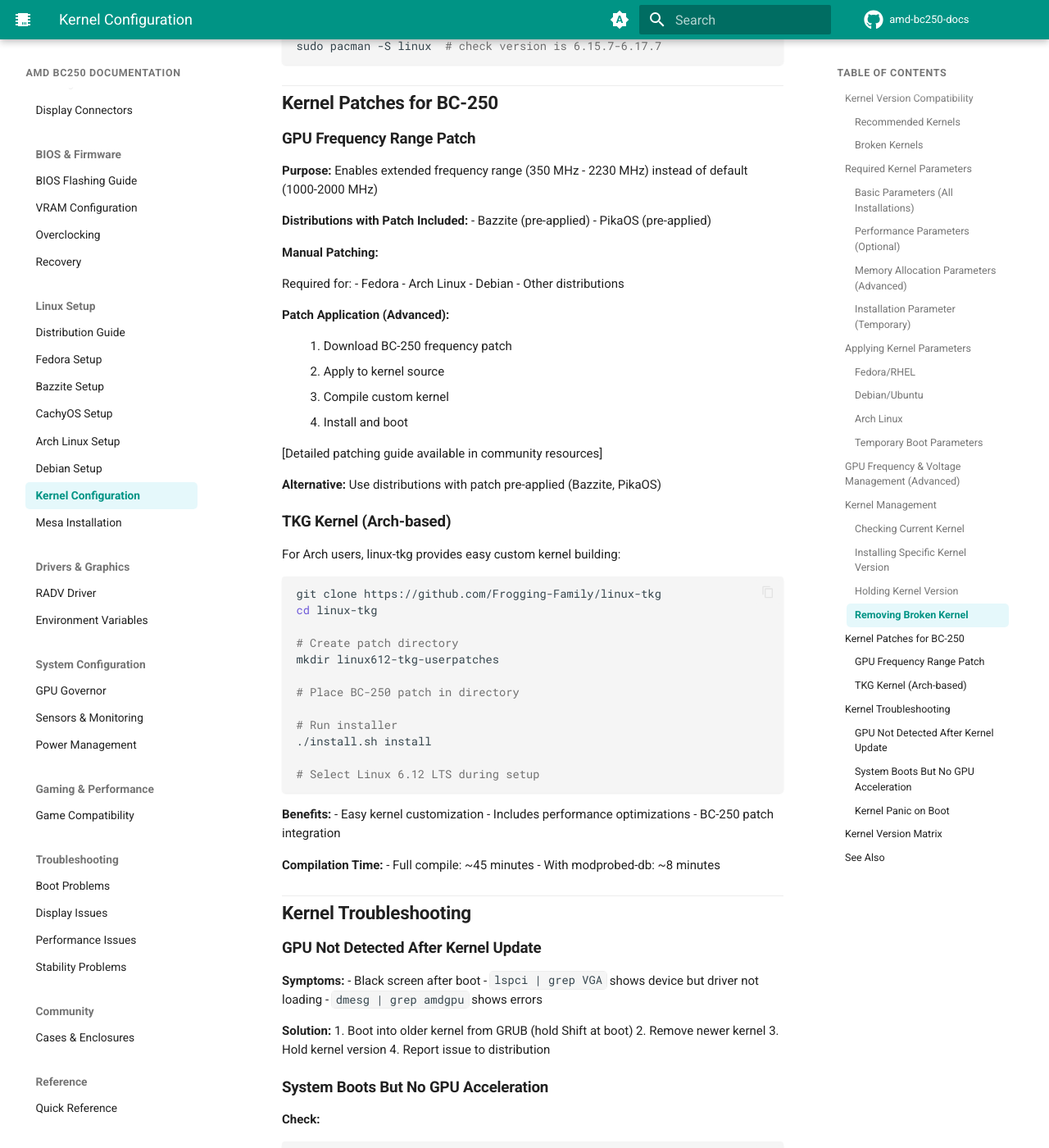
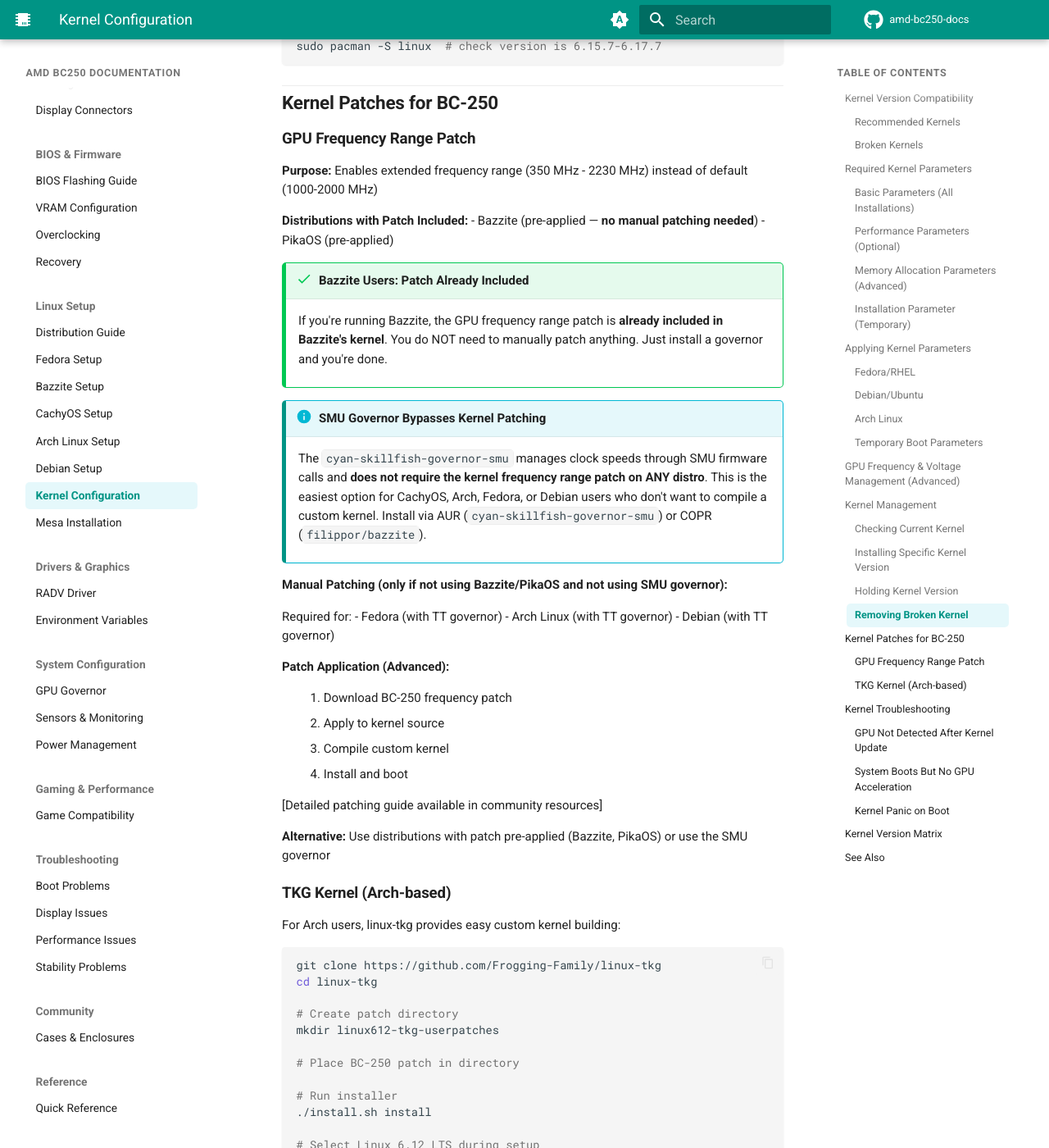
Before and after one commit to elektricM/amd-bc250-docs, an MkDocs documentation site: the page built from docs/linux/kernel.md, in a window 1280 px wide and 1400 px high, scrolled down 7077 px. Shown: the whole window at 82% size. Built offline with MkDocs 1.6.1 and Material for MkDocs 9.7.7, drawn with Linux system fonts in a browser that asks for light colours; comment, search, counter and statistics services are not loaded; the version menu is left out; some of the changed text lies outside the part shown.

Commit message:
fix(kernel): correct ttm params, add Bazzite pre-patched and SMU bypass notes
- Fix ttm.pages_limit and ttm.page_pool_size: 3776000 → 3959290
  (per mothenjoyer69's docs for >8GB shared memory)
- Add note that Bazzite already includes the frequency range patch
- Add note that SMU governor bypasses kernel patching entirely
- Clarify manual patching only needed for TT governor on non-Bazzite distros

```diff
--- a/docs/linux/kernel.md
+++ b/docs/linux/kernel.md
@@ -333,16 +333,21 @@
 **Purpose:** Enables extended frequency range (350 MHz - 2230 MHz) instead of default (1000-2000 MHz)
 
 **Distributions with Patch Included:**
-- Bazzite (pre-applied)
+- Bazzite (pre-applied — **no manual patching needed**)
 - PikaOS (pre-applied)
 
-**Manual Patching:**
+!!!success "Bazzite Users: Patch Already Included"
+    If you're running Bazzite, the GPU frequency range patch is **already included in Bazzite's kernel**. You do NOT need to manually patch anything. Just install a governor and you're done.
+
+!!!info "SMU Governor Bypasses Kernel Patching"
+    The `cyan-skillfish-governor-smu` manages clock speeds through SMU firmware calls and **does not require the kernel frequency range patch on ANY distro**. This is the easiest option for CachyOS, Arch, Fedora, or Debian users who don't want to compile a custom kernel. Install via AUR (`cyan-skillfish-governor-smu`) or COPR (`filippor/bazzite`).
+
+**Manual Patching (only if not using Bazzite/PikaOS and not using SMU governor):**
 
 Required for:
-- Fedora
-- Arch Linux
-- Debian
-- Other distributions
+- Fedora (with TT governor)
+- Arch Linux (with TT governor)
+- Debian (with TT governor)
 
 **Patch Application (Advanced):**
 
@@ -353,7 +358,7 @@
 
 [Detailed patching guide available in community resources]
 
-**Alternative:** Use distributions with patch pre-applied (Bazzite, PikaOS)
+**Alternative:** Use distributions with patch pre-applied (Bazzite, PikaOS) or use the SMU governor
 
 ### TKG Kernel (Arch-based)
 
```
Also changed, not shown: other parts of docs/linux/kernel.md (+1 -1 lines).
